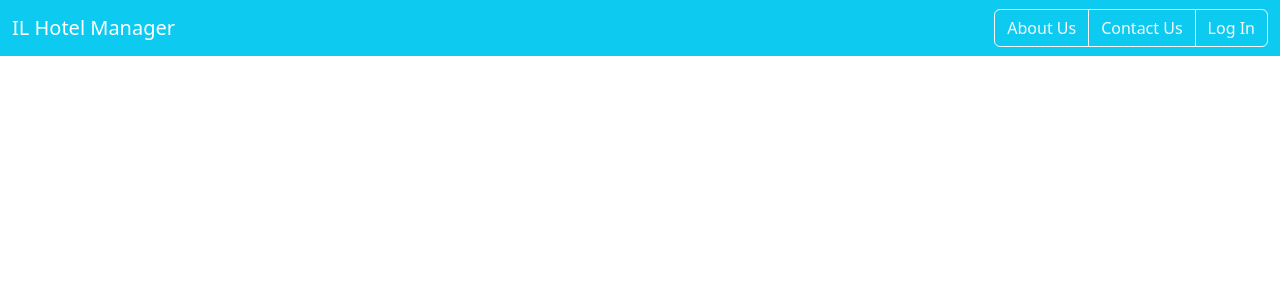
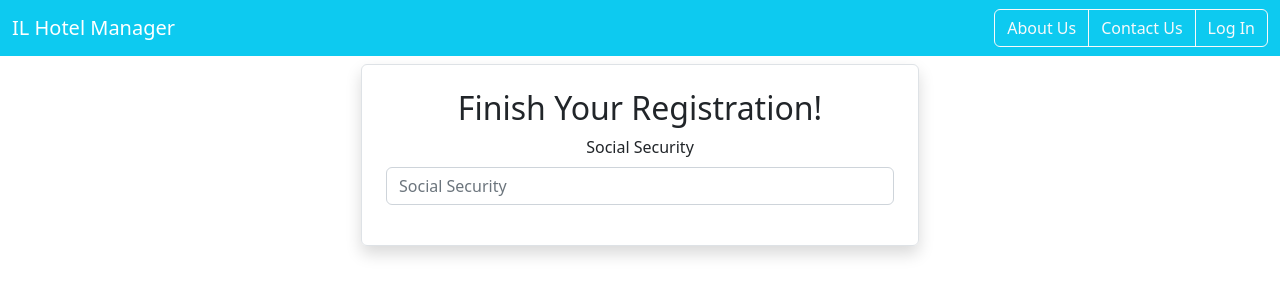
Before and after one commit to jsiudowski/HotelRegistrySystemCS270, a React (Create React App) app in the folder hotel-front/: page /EmployeeReg/1 in a window 1280 px wide. Shown: the top 300 px of the page. Built offline with nearby package versions, Linux system fonts and the light colour scheme.

Commit message:
Edited Register.js and EmployeeReg.js
Really wanna get rid of employeeReg.js but I've wasted so much time messing with it. It isn't necessary so we can honestly opt to skip it and just bring employees to a landing page

```diff
--- a/hotel-front/src/App.js
+++ b/hotel-front/src/App.js
@@ -25,7 +25,7 @@ function App() {
         <Route exact path="/login" element={<Login/>}/>
         <Route exact path="/register" element={<Register/>}/>
         <Route exact path="/customers" element={<Customer/>}/>
-        <Route exact path="/EmployeeReg" element={<EmployeeReg/>}/>
+        <Route exact path="/EmployeeReg/:id" element={<EmployeeReg/>}/>
         <Route exact path ="/UserControl" element={<UserControl/>}/>
       </Routes>
 
--- a/hotel-front/src/users/EmployeeReg.js
+++ b/hotel-front/src/users/EmployeeReg.js
@@ -1,16 +1,29 @@
 import React, { useState } from 'react'
-import { useNavigate } from 'react-router-dom';
+import { useNavigate, useParams } from 'react-router-dom';
+import axios from 'axios';
 
 export default function EmployeeReg() {
 
   let navigate=useNavigate();
 
+  const {id} = useParams()
+
+  //Regex for social secutiry
+  let regex = new RegExp(/^(?!666|000|9\d{2})\d{3}-(?!00)\d{2}-(?!0{4})\d{4}$/);
+
+  const onSubmit= async (e)=>{
+    e.preventDefault();
+
+    await axios.put(`http://localhost:8080/employee/${id}`, user);
+    navigate("/");
+  }
+
+
   const [user, editUser] = useState({
-    position:"",
     ssn:""
   });
 
-  const [position,ssn] = user
+  let ssn;
 
   const onInputChange=(e)=>{
     editUser({...user,[e.target.name]:e.target.value});
@@ -18,17 +31,20 @@ export default function EmployeeReg() {
 
 
 
+
   return (
-    <div className="Container">
-        <div className="row">
-            <div className="col-md-6 offset-md-3 border rounded p-4 mt-2 shadow"></div>
-            <form>
-                <div className="mb-3">
-                    <label htmlFor="ssn" className="form-label">Social Security</label>
-                    <input type={"text"} className="form-control" name="ssn" placeholder="Enter Social" value={ssn} /*onChange={(e)=>onInputChange(e)}*/></input>
-                </div>
-            </form>
-        </div>
+    <div className="container">
+      <div className="col-md-6 offset-md-3 border rounded p-4 mt-2 shadow">
+      <h2>Finish Your Registration!</h2>
+        <form onSubmit={(e)=>onSubmit(e)}>
+          <div className="mb-3">
+              <label htmlFor="ssn" className="form-label">
+                  Social Security
+              </label>
+              <input type={"text"} className="form-control" name="ssn" placeholder="Social Security" pattern={regex} value={ssn} onChange={(e)=>onInputChange(e)}></input>
+            </div>
+        </form>
+      </div>
     </div>
   )
 }
--- a/hotel-front/src/users/Register.js
+++ b/hotel-front/src/users/Register.js
@@ -1,5 +1,5 @@
 import axios from 'axios';
-import React, {useState} from 'react'
+import React, {useState} from 'react';
 import { useNavigate } from 'react-router-dom';
 
 export default function Register() {
@@ -42,16 +42,20 @@ export default function Register() {
                     isAdmin:"true",
                     position:"Owner"
                 }
+
+                //Duplicate code, compatible with leading owners to different pages
                 await axios.post("http://localhost:8080/employee", emp);
-                navigate("/OwnerReg");
+                navigate(`/EmployeeReg/${user.id}`);
             }
             else {
                 await axios.post("http://localhost:8080/employee", user);
-                navigate("/");
+                navigate(`/EmployeeReg/${user.id}`);
             }
 
         }
     }
+
+
 
   return (
     <div className="container">
@@ -92,27 +96,16 @@ export default function Register() {
                     <label className="form-label" htmlFor="RadioChecker">
                             Status
                     </label>
-                    <div className="border rounded p-4 mt-2" id="RadioChecker">
-                        <form onChange={(e)=>onInputChange(e)} value={status}>
-                            <div className="form-check">
-                                <input className="form-check-input" type="radio" name="status" id="RadioOwner" value={"Owner"} />
-                                <label className="form-check-label" for="RadioOwner">
-                                    Owner
-                                </label>
-                            </div>
-                            <div className="form-check">
-                                <input className="form-check-input" type="radio" name="status" id="RadioEmployee" value={"Employee"} />
-                                <label className="form-check-label" for="RadioEmployee">
-                                    Employee
-                                </label>
-                            </div>
-                            <div className="form-check">
-                                <input className="form-check-input" type="radio" name="status" id="RadioCustomer" value={"Customer"} />
-                                <label className="form-check-label" for="RadioCustomer">
-                                    Customer
-                                </label>
-                            </div>
-                        </form>
+
+
+                    <div className="border rounded p-4 mt-2 form-group" id="RadioChecker" onChange={(e)=>onInputChange(e)} value={status}>
+                        <label className="mb-2">User Type</label>
+                        <select name="status" className="form-control">
+                            <option value={"Customer"}>Customer</option>
+                            <option value={"Employee"}>Employee</option>
+                            <option value={"Owner"}>Owner</option>
+                        </select>
+
                         <div className="btn">
                             <button type={"submit"} className="btn btn-outline-dark mx-2">Submit</button>
                             <button type={"reset"} className="btn btn-outline-danger mx-2">Reset</button>
```
Also changed, not shown: hotel-front/src/pages/EmployeeLanding.js (added, +7 -0 lines).
